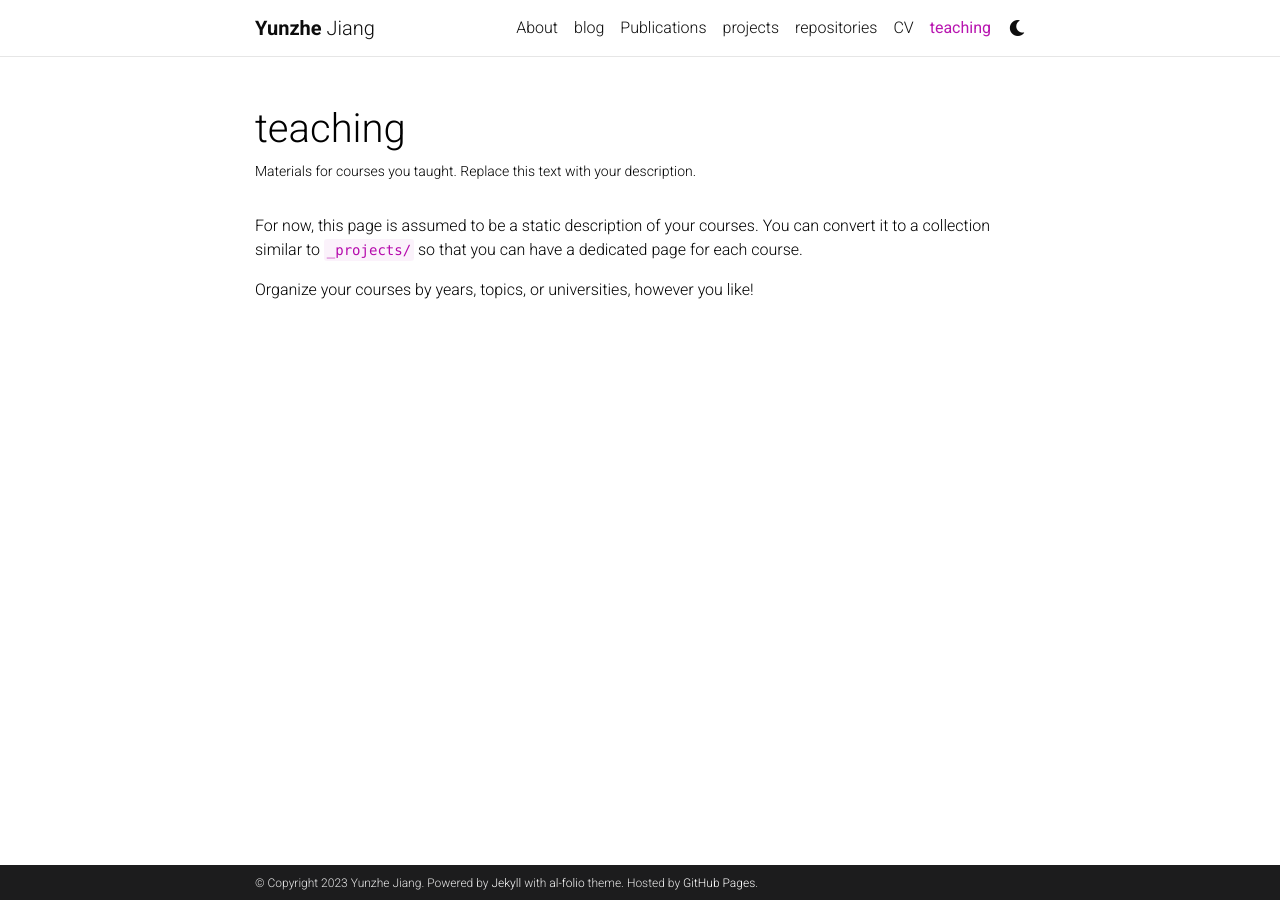
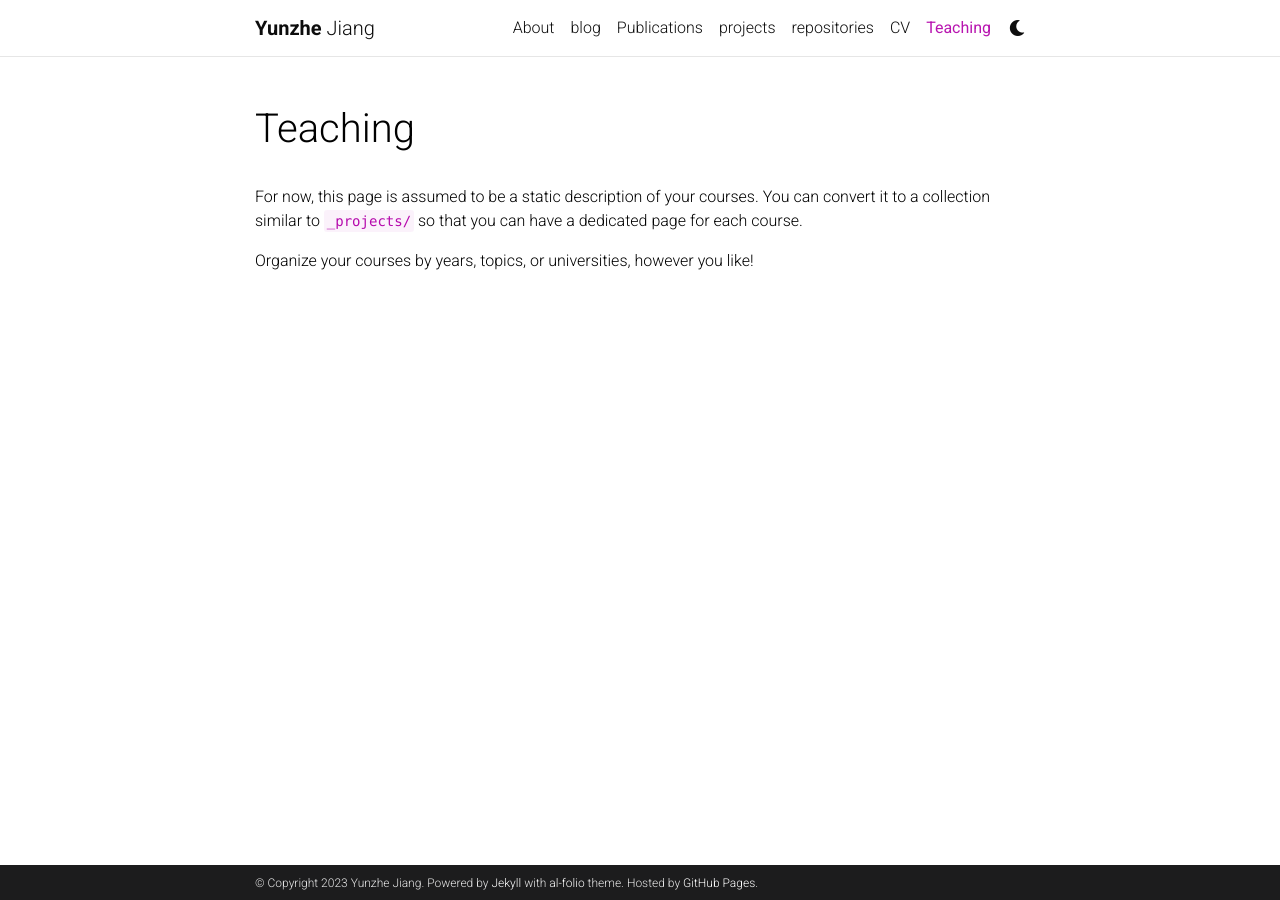
Before and after one commit to yzJiang9/yzJiang9.github.io, a Jekyll site: the page built from _pages/teaching.md, in a window 1280 px wide. Built offline with Jekyll 4.4.1, drawn with Linux system fonts in a browser that asks for light colours; comment, search, counter and statistics services are not loaded; a style sheet for code colours, icons or effects is not loaded.

Commit message:
Update teaching.md

```diff
--- a/_pages/teaching.md
+++ b/_pages/teaching.md
@@ -1,8 +1,8 @@
 ---
 layout: page
 permalink: /teaching/
-title: teaching
-description: Materials for courses you taught. Replace this text with your description.
+title: Teaching
+description:
 nav: true
 nav_order: 5
 ---
```
